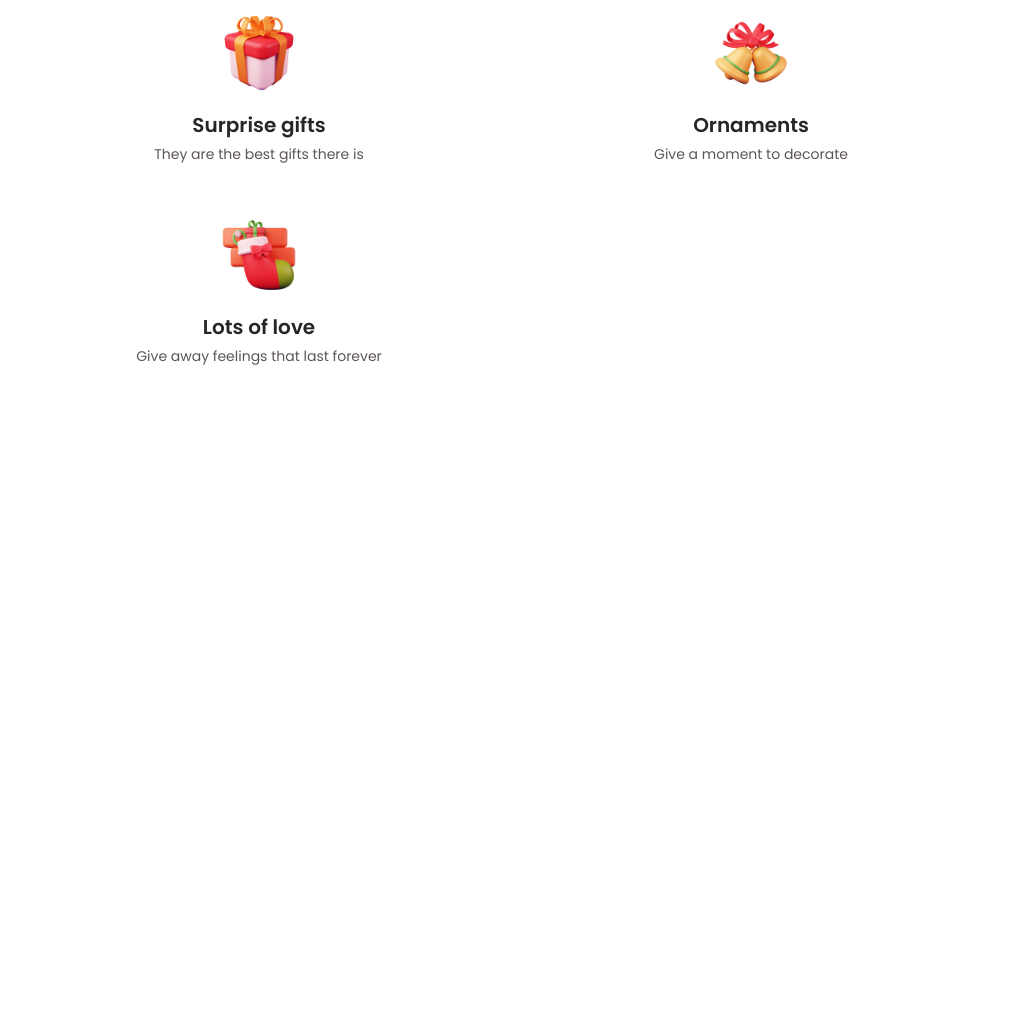
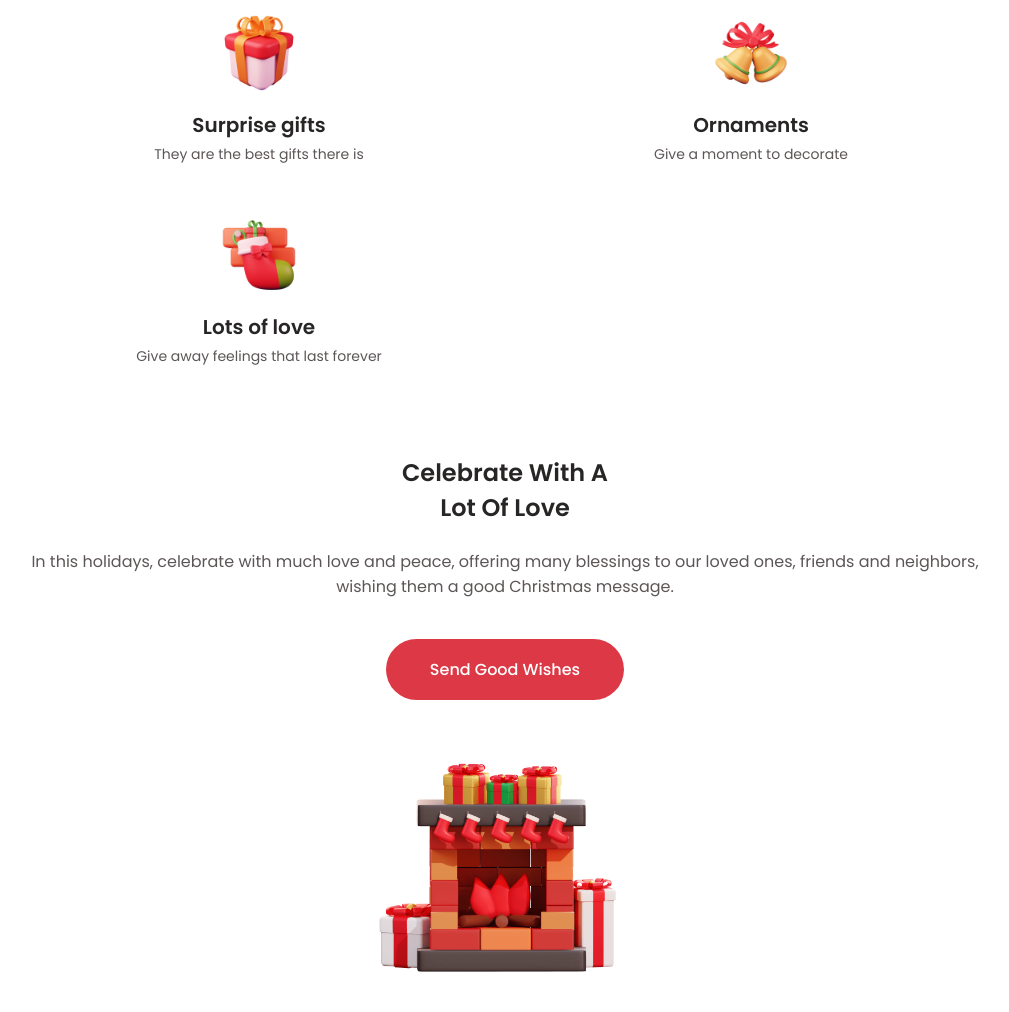
Before and after one commit to Victor3x/christmas-project, a website built with Vite: page index.html in a window 1280 px wide. Shown: the part 809-1821 px from the top of the page, without its empty margins (3-1012 px from the left). Before the commit the page ends 1192 px from the top, so only its background shows below. Built offline with nearby package versions, Linux system fonts and the light colour scheme.

Commit message:
feat: celebrate section

```diff
--- a/index.html
+++ b/index.html
@@ -78,6 +78,20 @@
         </div>
       </div>
     </section>
+
+    <section class="celebrate container section" id="celebrate">
+      <div class="celebrate__container grid">
+        <div class="celebrate__data">
+          <h2 class="celebrate__title">Celebrate With A <br />Lot Of Love</h2>
+          <p class="celebrate__description">
+            In this holidays, celebrate with much love and peace, offering many blessings to our loved ones, friends and
+            neighbors, wishing them a good Christmas message.
+          </p>
+          <a href="#" class="button">Send Good Wishes</a>
+        </div>
+        <img src="./src/assets/img/celebrate.png" alt="" class="celebrate__img">
+      </div>
+    </section>
   </main>
 
   <script src="./src/js/main.js"></script>
--- a/src/css/styles.css
+++ b/src/css/styles.css
@@ -301,3 +301,25 @@ button {
 .giving__img:hover {
   transform: translateY(-.25rem);
 }
+
+/*=============== CELEBRATE ===============*/
+.celebrate__container {
+  row-gap: 1rem;
+}
+
+.celebrate__data {
+  text-align: center;
+}
+
+.celebrate__title {
+  margin-bottom: var(--mb-1-5);
+}
+
+.celebrate__description {
+  margin-bottom: var(--mb-2-5);
+}
+
+.celebrate__img {
+  width: 280px;
+  justify-self: center;
+}
```
